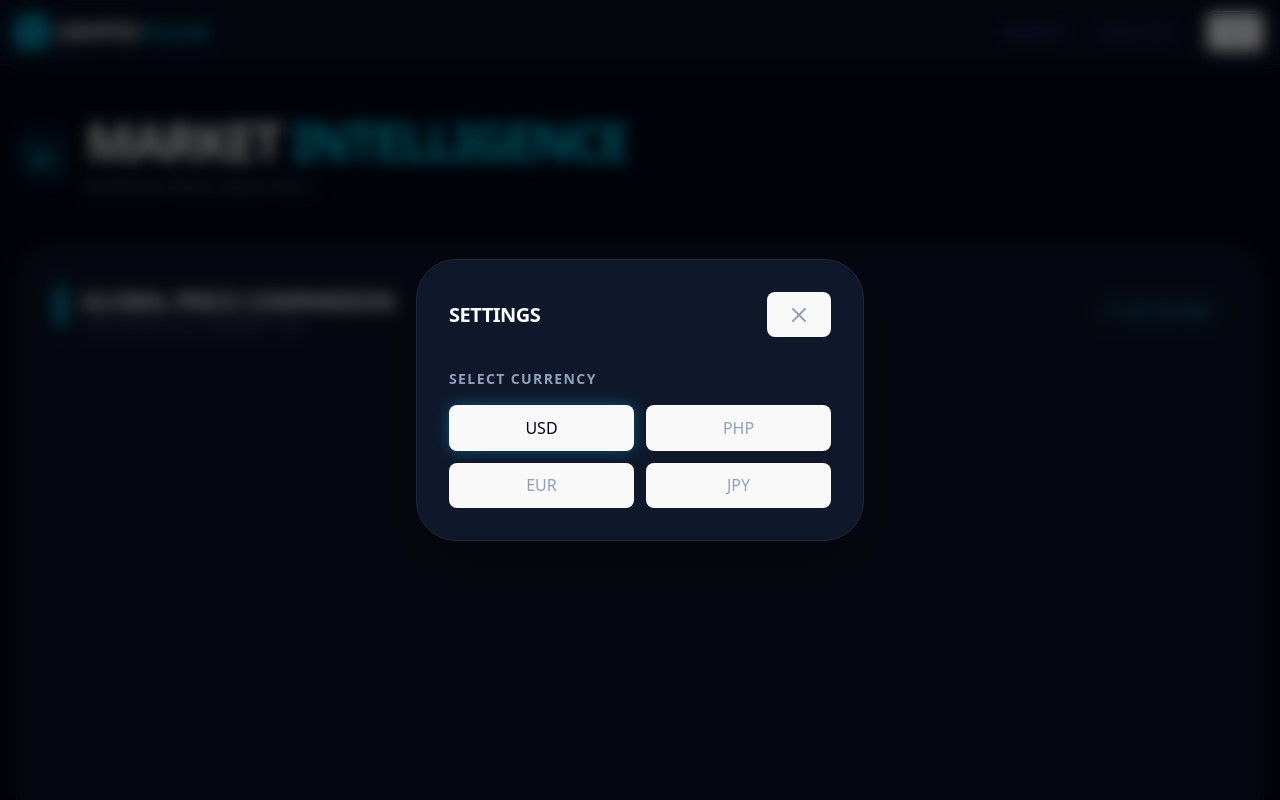
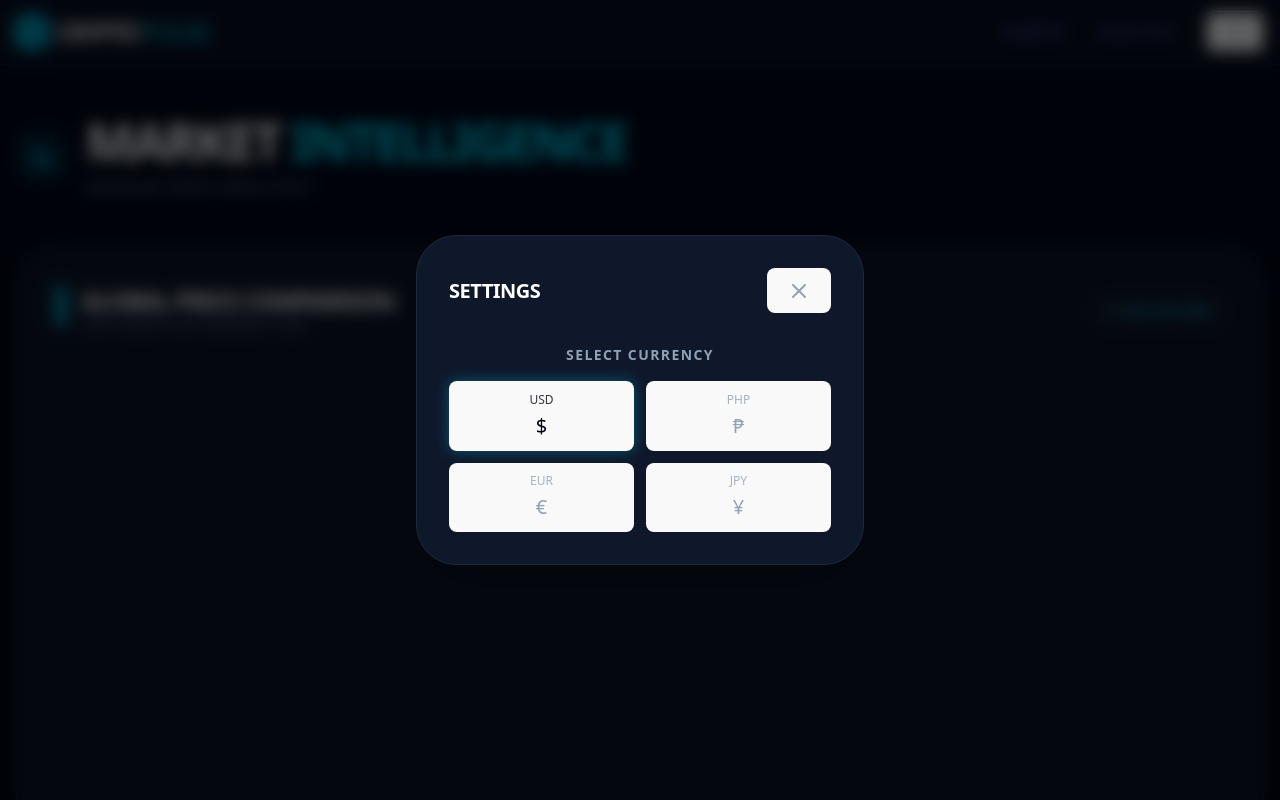
Before and after one commit to seanio777/crypto-pulse, a React (Vite) app: page /analysis in a window 1280 px wide. Both pictures are taken after a click on the button 1234 px from the left and 32 px from the top of the page. Shown: the top 800 px of the page. Built offline with nearby package versions, Linux system fonts and the light colour scheme.

Commit message:
style: center currency selection text and add symbols to buttons

```diff
--- a/src/App.jsx
+++ b/src/App.jsx
@@ -67,22 +67,31 @@ function AppContent() {
               </button>
             </div>
 
-            <p className="text-slate-400 text-sm font-bold uppercase tracking-widest mb-4">Select Currency</p>
+            <p className="text-slate-400 text-sm font-bold uppercase tracking-widest mb-4 text-center">
+              Select Currency
+            </p>
+
             <div className="grid grid-cols-2 gap-3">
-              {['USD', 'PHP', 'EUR', 'JPY'].map((curr) => (
+              {[
+                { code: 'USD', symbol: '$' },
+                { code: 'PHP', symbol: '₱' },
+                { code: 'EUR', symbol: '€' },
+                { code: 'JPY', symbol: '¥' }
+              ].map((item) => (
                 <button
-                  key={curr}
+                  key={item.code}
                   onClick={() => {
-                    setCurrency(curr);
+                    setCurrency(item.code);
                     setIsSettingsOpen(false);
                   }}
-                  className={`py-3 rounded-xl font-bold transition-all border ${
-                    currency === curr
+                  className={`py-3 px-4 rounded-xl font-bold transition-all border flex flex-col items-center justify-center gap-1 ${
+                    currency === item.code
                     ? 'bg-cyan-500 border-cyan-400 text-slate-950 shadow-[0_0_15px_rgba(6,182,212,0.4)]'
                     : 'bg-slate-800 border-slate-700 text-slate-400 hover:border-slate-500'
                   }`}
                 >
-                  {curr}
+                  <span className="text-xs opacity-80 uppercase">{item.code}</span>
+                  <span className="text-xl">{item.symbol}</span>
                 </button>
               ))}
             </div>
```
